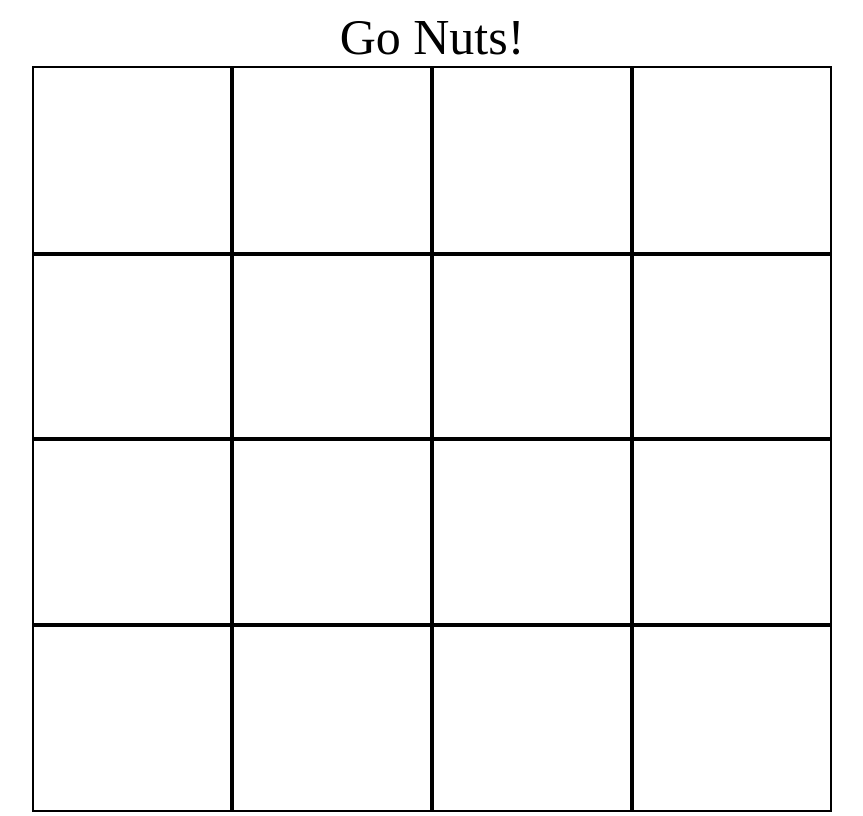
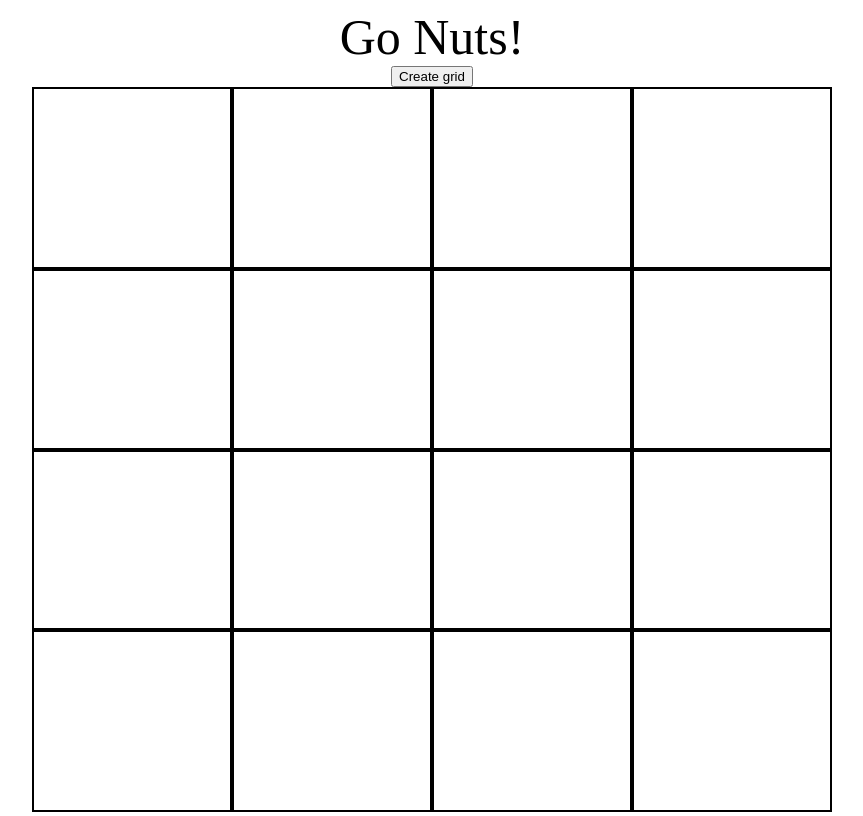
Before and after one commit to zjason25/etch-a-sketch, a plain HTML site: page index.html in a window 1280 px wide. Shown: the whole page, without its empty margins (208-1071 px from the left). Drawn offline with Linux system fonts and the light colour scheme.

Commit message:
Add a grid div to separate grid from button

```diff
--- a/index.html
+++ b/index.html
@@ -8,7 +8,11 @@
 </head>
 
 <body>
-  <div class="container">Go Nuts!</div>
+  <div class="container">Go Nuts!
+    <button>Create grid</button>
+    <div class="grid"></div>
+  </div>
+
   <script src="functions.js"></script>
 </body>
 
```
